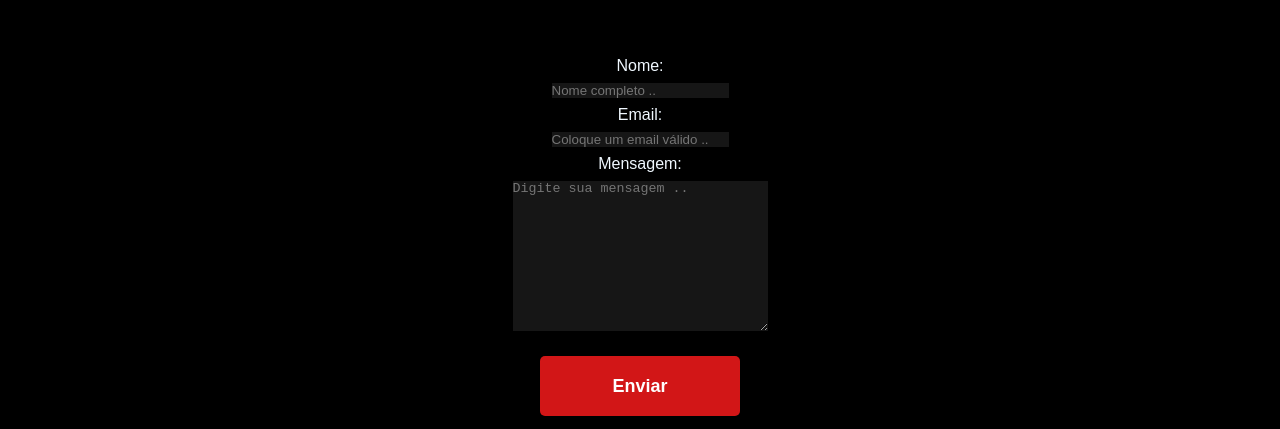
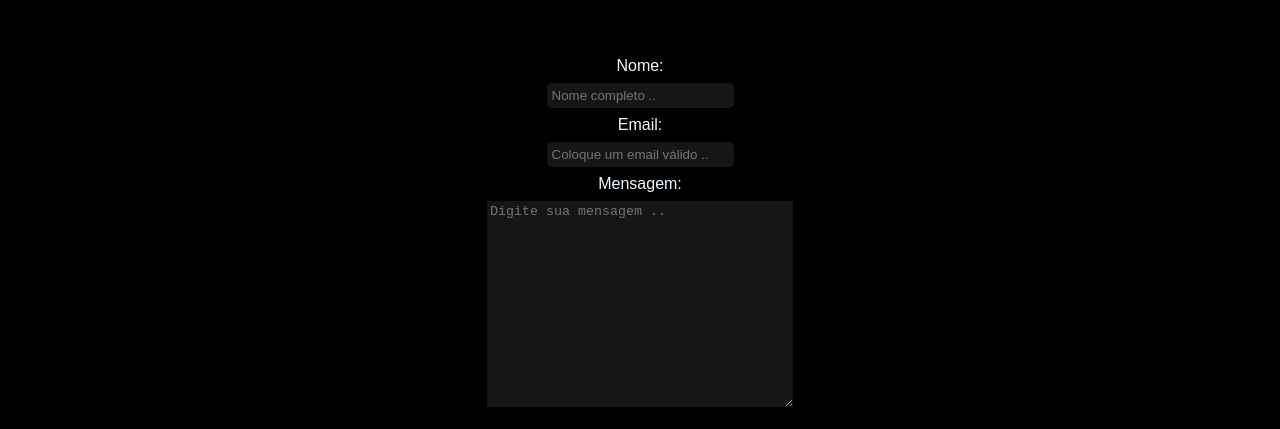
Before and after one commit to PatrickBaptist/batman-ingressos, a plain HTML site: page contato.html in a window 1280 px wide. Shown: the part 186-615 px from the top of the page. Drawn offline with Linux system fonts and the light colour scheme; a web font is replaced by a local one.

Commit message:
Update contato.css
Atualização de form

```diff
--- a/contato.css
+++ b/contato.css
@@ -75,6 +75,20 @@ label {
     margin: 8px;
 }
 
+input {
+    padding: 5px;
+    border-radius: 5px;
+}
+
+textarea {
+    max-width: 300px;
+    max-height: 200px;
+    min-width: 300px;
+    min-height: 200px;
+    padding: 3px;
+    color: #fff;
+}
+
 .button-contato {
     width: 200px;
     height: 60px;
```
